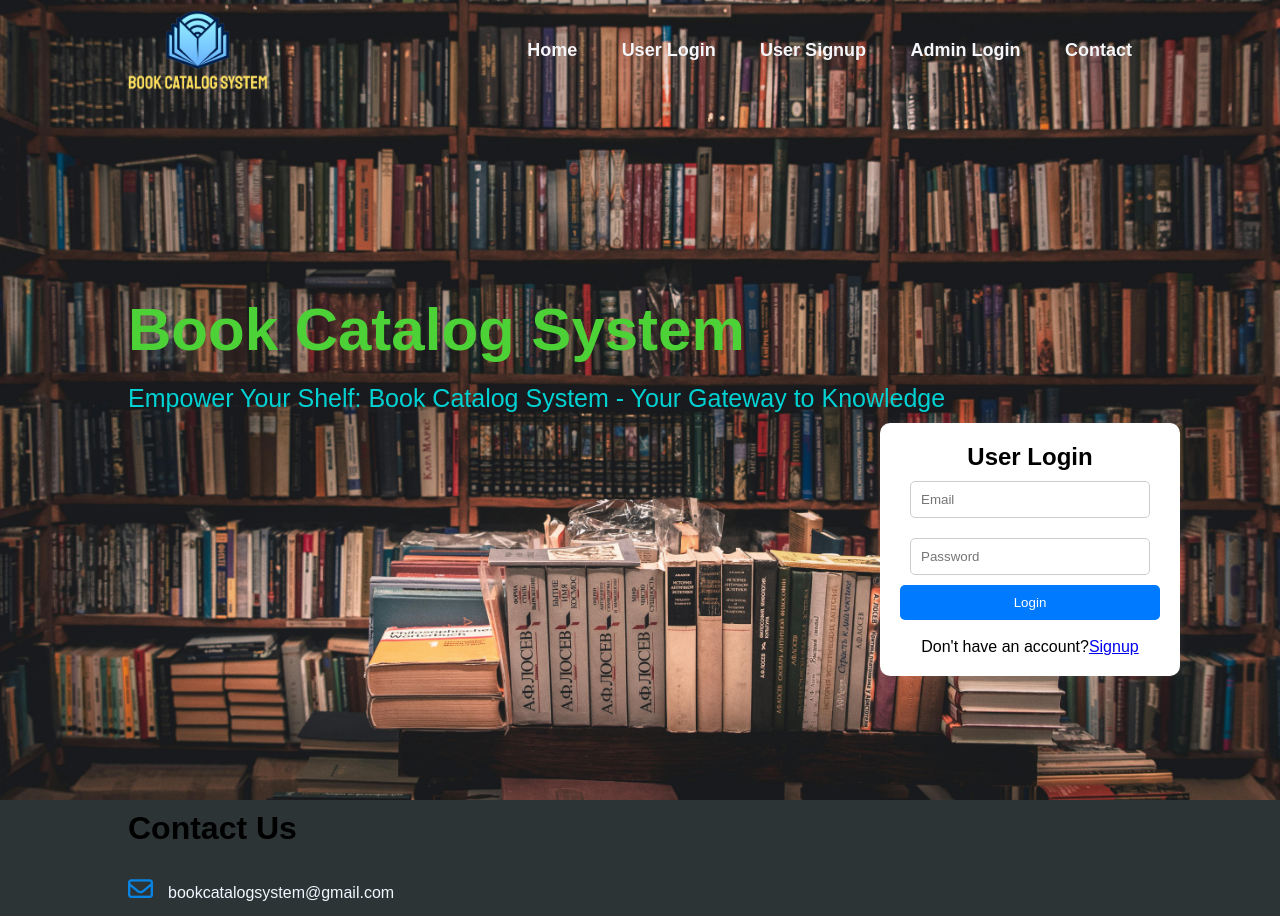
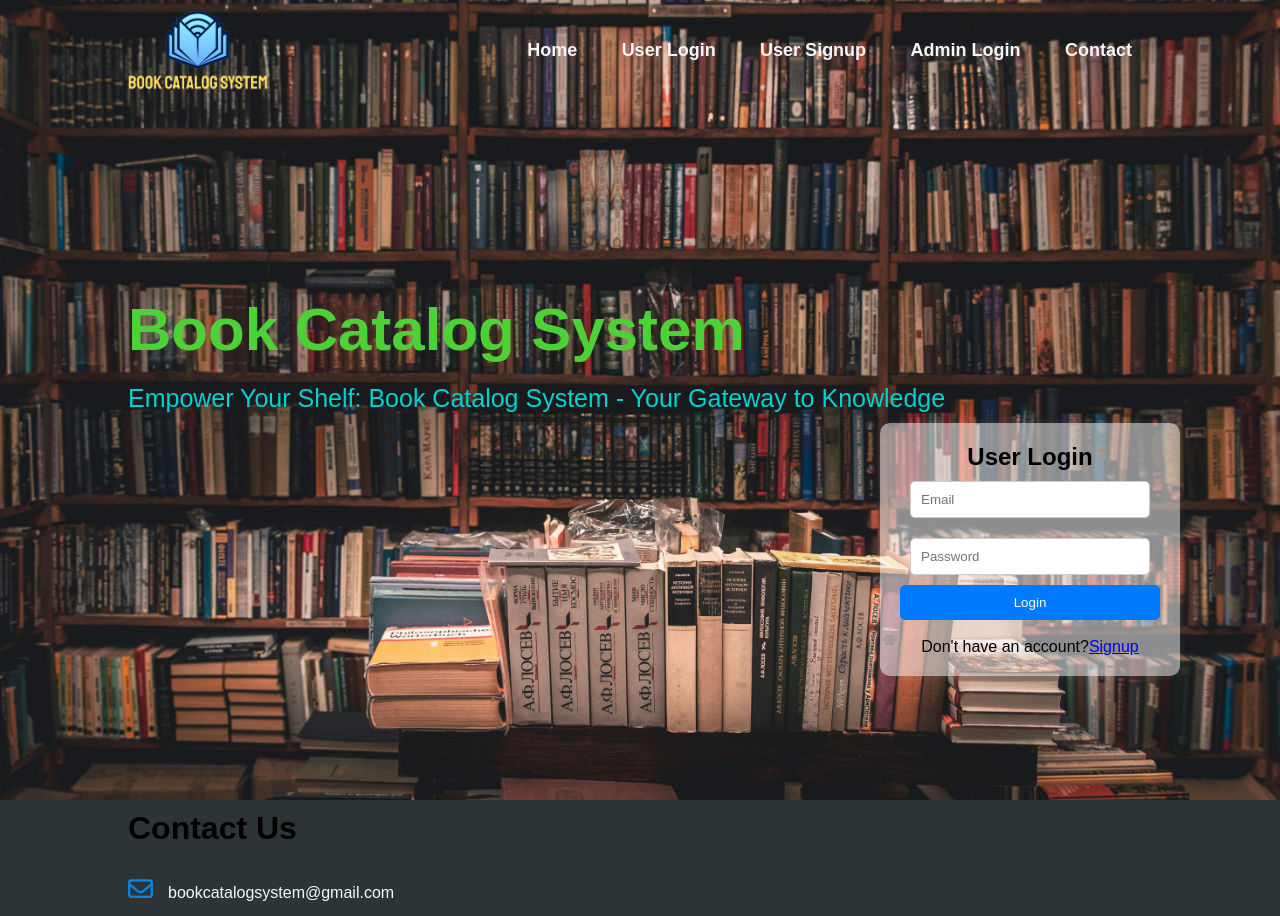
Before and after one commit to Kumar-neaupane/Book-Catalog, a PHP site: page / in a window 1280 px wide. Shown: the top 916 px of the page. Run offline with PHP 8.4, Linux system fonts and the light colour scheme; some libraries are stand-ins or nearby versions.

Commit message:
adding style.css

```diff
--- a/style.css
+++ b/style.css
@@ -82,7 +82,7 @@ nav ul li a:hover::after {
     color:#00d2d3;
 }
 .login-container {
-    background-color: #fff;
+    background-color:rgba(255,255,255,0.5);
     border-radius: 10px;
     box-shadow: 0 0 10px rgba(233, 221, 221, 0.1);
     padding: 20px;
```
